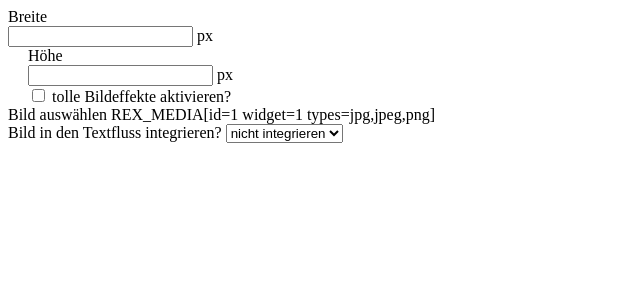
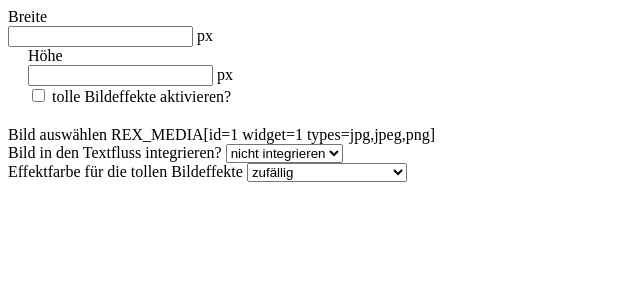
Before and after one commit to NAJU-Sachsen/Homepage, a PHP site: page /input.php in a window 1280 px wide. Shown: the top 300 px of the page, without its empty margins (0-640 px from the left). Run offline with PHP 8.4, Linux system fonts and the light colour scheme.

Commit message:
Enable different fancy image styles

```diff
--- a/redaxo/data/addons/developer/modules/Foto [11]/input.php
+++ b/redaxo/data/addons/developer/modules/Foto [11]/input.php
@@ -1,5 +1,5 @@
 
-<div class="form-inline">
+<div class="form-inline" style="margin-bottom: 20px;">
     <div class="form-group">
         <label for="image-width">Breite</label>
         <div class="input-group">
@@ -37,3 +37,13 @@
         <option value="integrate-right" <?= $img_integrate == 'integrate-right' ? 'selected' : '' ?>>rechts abbilden</option>
     </select>
 </div>
+
+<div class="form-group">
+    <label for="fancy-color">Effektfarbe für die tollen Bildeffekte</label>
+    <select name="REX_INPUT_VALUE[5]" class="form-control" id="fancy-color">
+        <option value="random">zufällig</option>
+        <option value="img-fancy-default">Standard (Dunkelrot)</option>
+        <option value="img-fancy-green">Maigrün (Hellgrün)</option>
+        <option value="img-fancy-green-alternate">Laubgrün (Dunkelgrün)</option>
+    </select>
+</div>
```
Also changed, not shown: redaxo/data/addons/developer/modules/Foto [11]/output.php (+6 -1 lines), scss/_styles.scss (+18 -2 lines).
